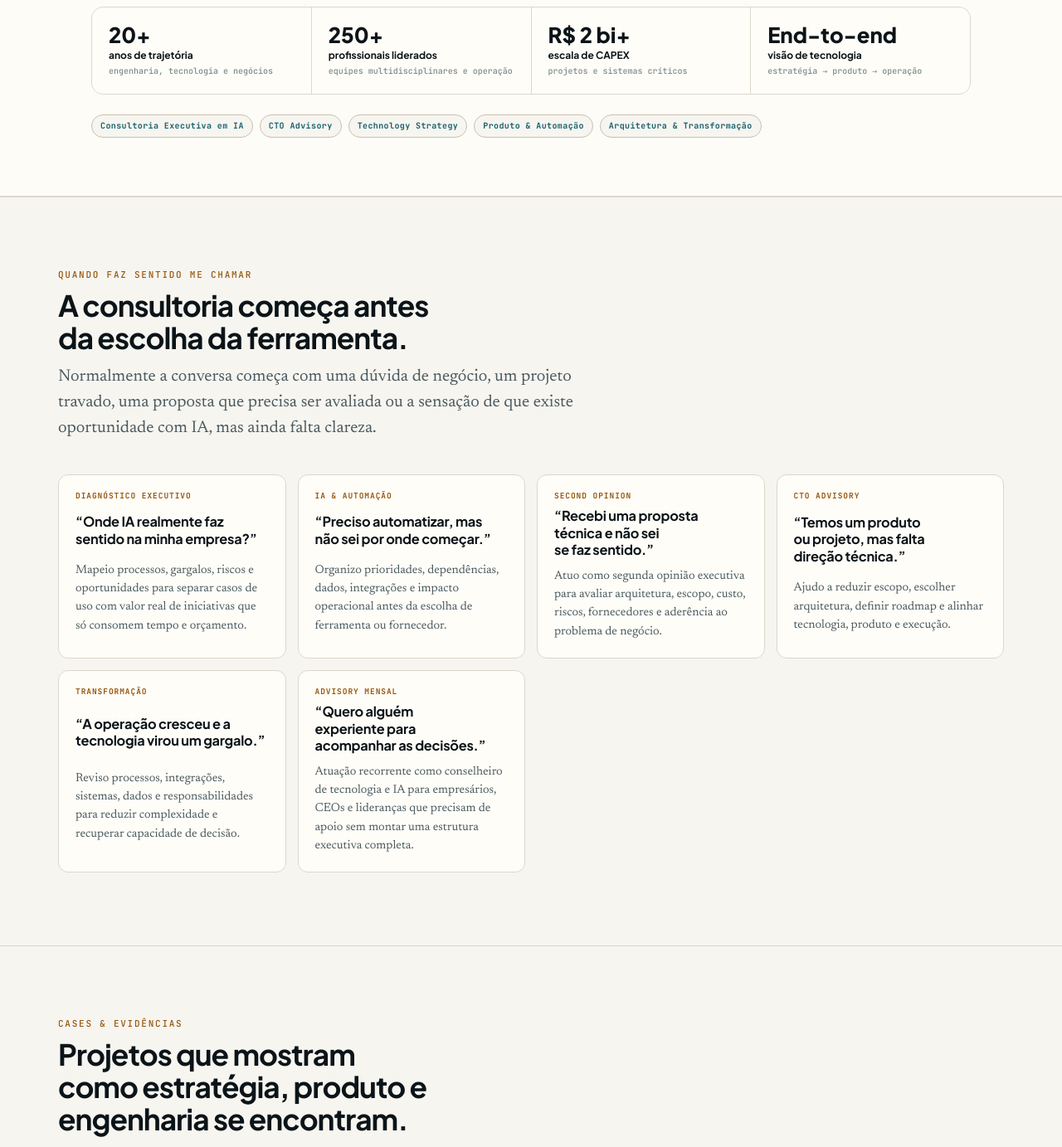
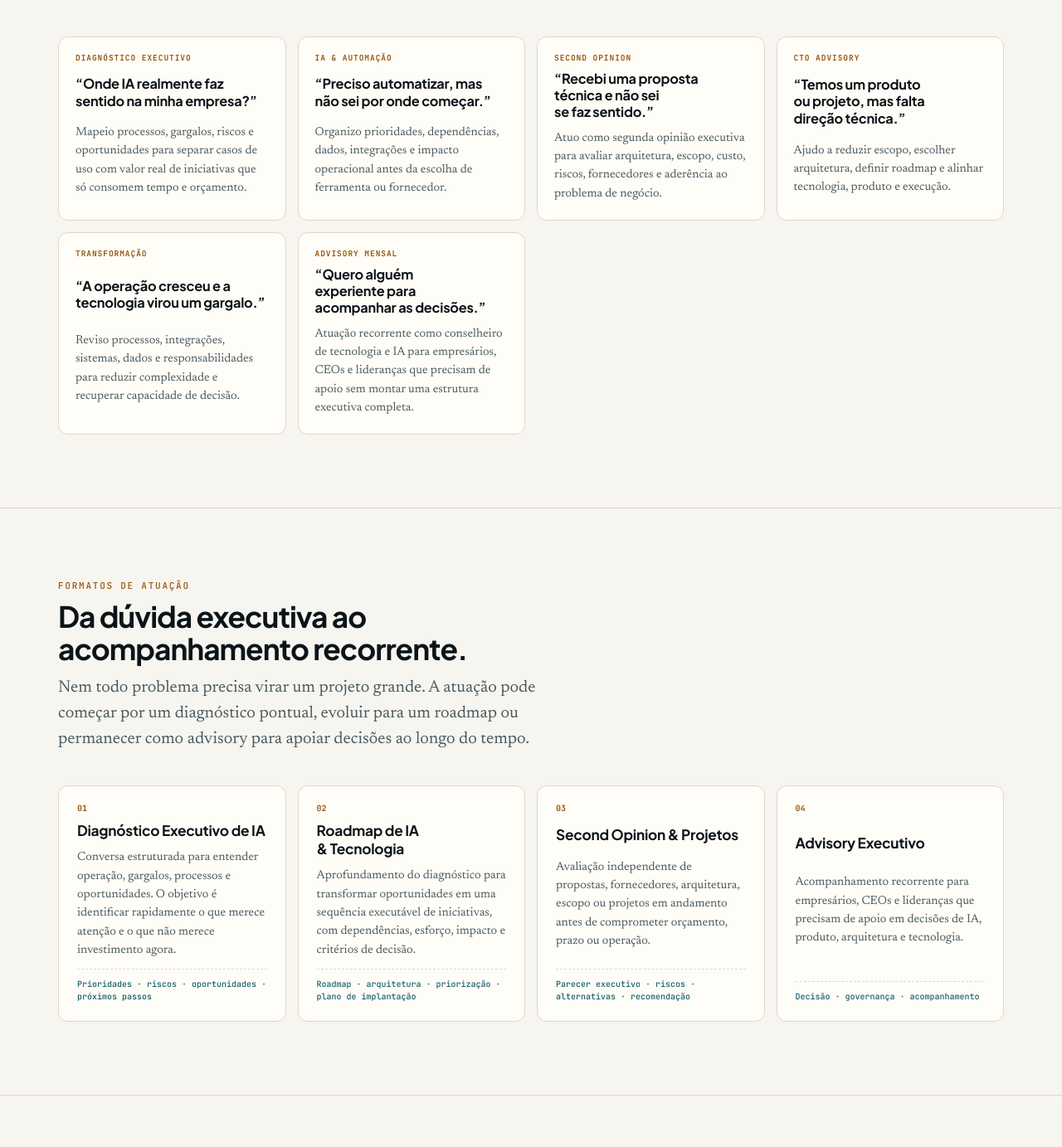
Before and after one commit to klausterra/klausterra.com.br, a React (Vite) app: page / in a window 1280 px wide. Shown: the part 1131-2514 px from the top of the page at 83% size. Built offline with nearby package versions, Linux system fonts and the light colour scheme.

Commit message:
Reorder homepage around consulting conversion

```diff
--- a/src/App.tsx
+++ b/src/App.tsx
@@ -42,18 +42,18 @@ export default function App() {
       <CircuitBackground />
       <TopBar onToggleTheme={toggle} />
       <Hero />
+      <Problems />
+      <WorkModes />
+      <FeaturedCases />
       <ExecutiveSnapshot />
-      <Problems />
-      <FeaturedCases />
-      <WorkModes />
       <ExecutiveCapabilities />
+      <Offer />
       <Track />
       <Ecosystem />
       <Principles />
       <Laboratory />
       <OpenSource />
       <Education />
-      <Offer />
       <Contact />
       <Footer />
       <WhatsAppButton />
```
